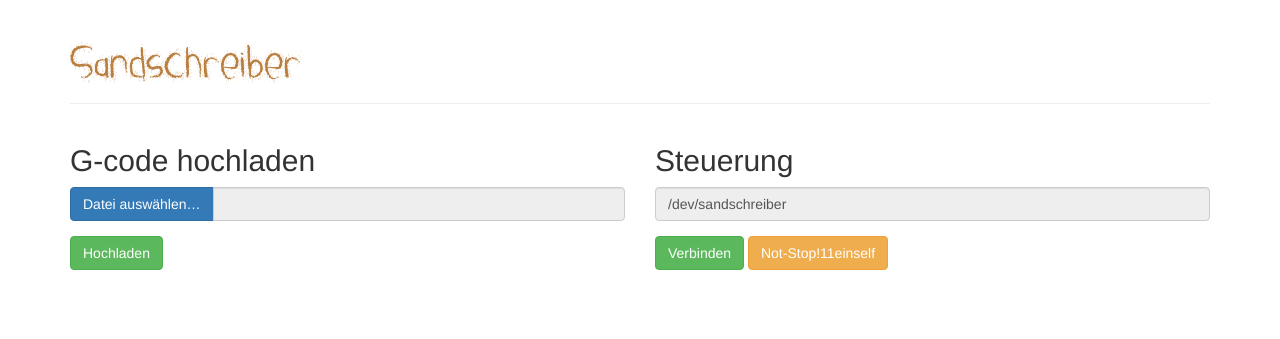
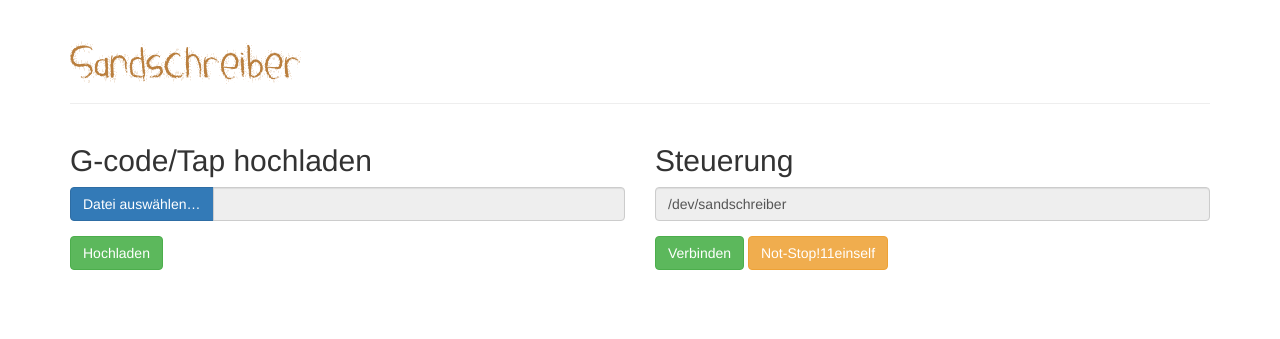
Before and after one commit to b4ckspace/sandschreiber-web, a Flask app: template templates/index.jinja2 in a window 1280 px wide. Shown: the top 339 px of the page. Run offline with Flask 2, Linux system fonts and the light colour scheme; the template is opened without the code that fills it, so the values that code supplies are empty.

Commit message:
Change title of upload form

```diff
--- a/templates/index.jinja2
+++ b/templates/index.jinja2
@@ -19,7 +19,7 @@
 
       <div class="row">
         <div class="col-md-6">
-          <h2>G-code hochladen</h2>
+          <h2>G-code/Tap hochladen</h2>
           <form action="/upload" method="POST" enctype="multipart/form-data">
 
             <div class="form-group">
```
Also changed, not shown: 1 other file.
